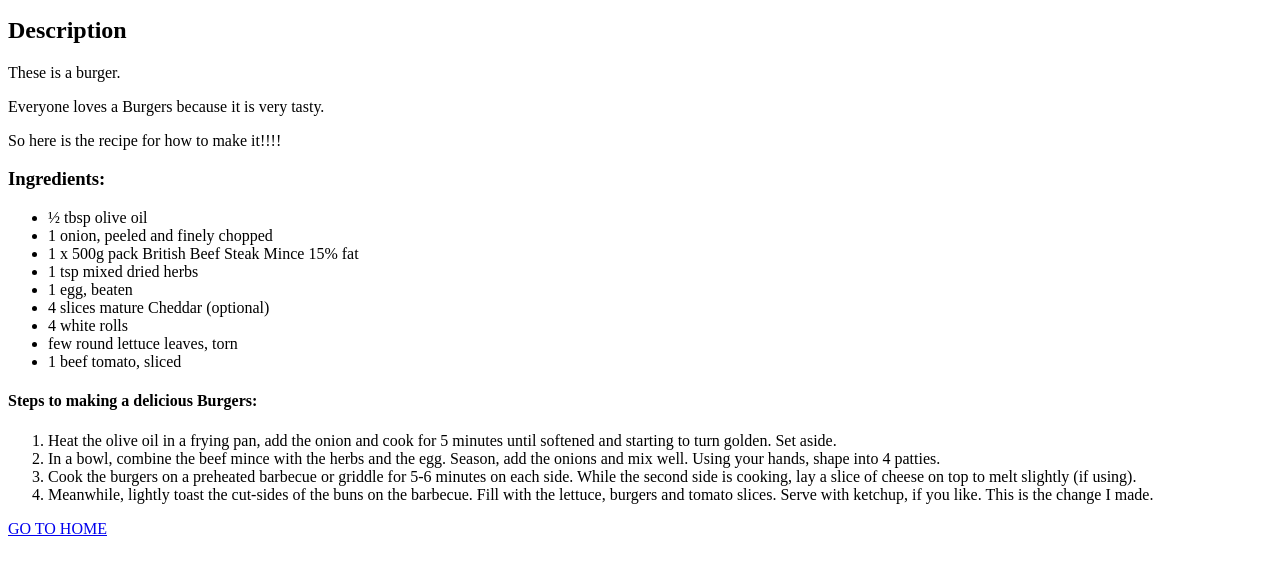
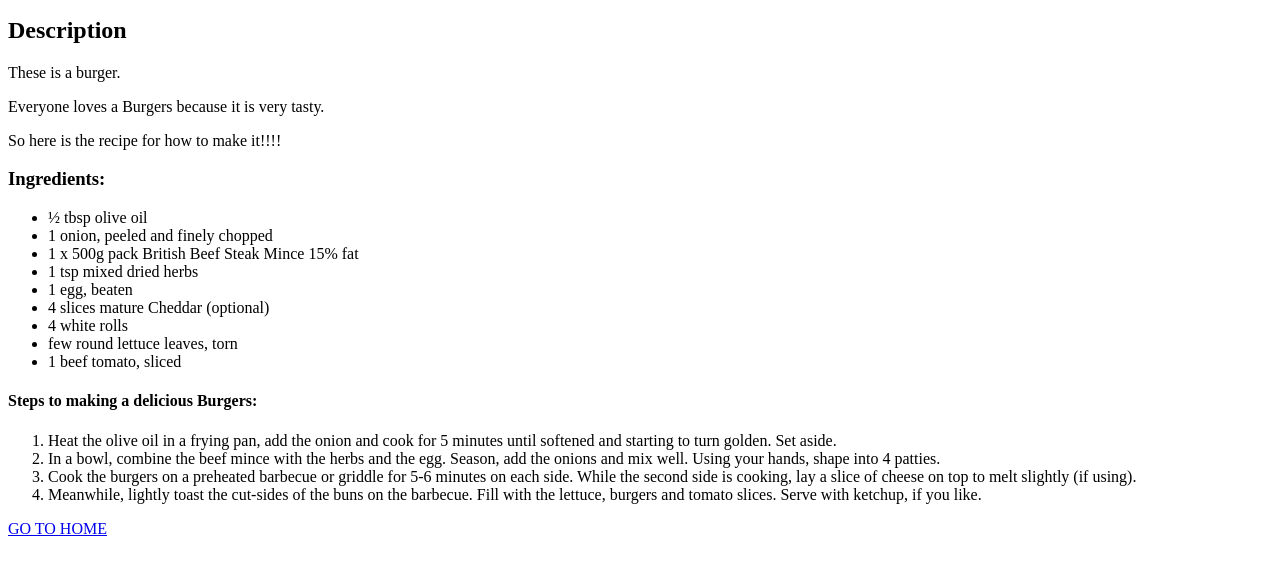
Before and after one commit to shuva98/odin-recipes, a plain HTML site: page recipes/burger.html in a window 1280 px wide. Shown: the part 101-676 px from the top of the page. Drawn offline with Linux system fonts and the light colour scheme.

Commit message:
I removed the unnecessary changes in the end paragraph

```diff
--- a/recipes/burger.html
+++ b/recipes/burger.html
@@ -48,7 +48,6 @@
         Meanwhile, lightly toast the cut-sides of the buns on the barbecue. Fill
         with the lettuce, burgers and tomato slices. Serve with ketchup, if you
         like.
-        This is the change I made.
       </li>
     </ol>
 
```
